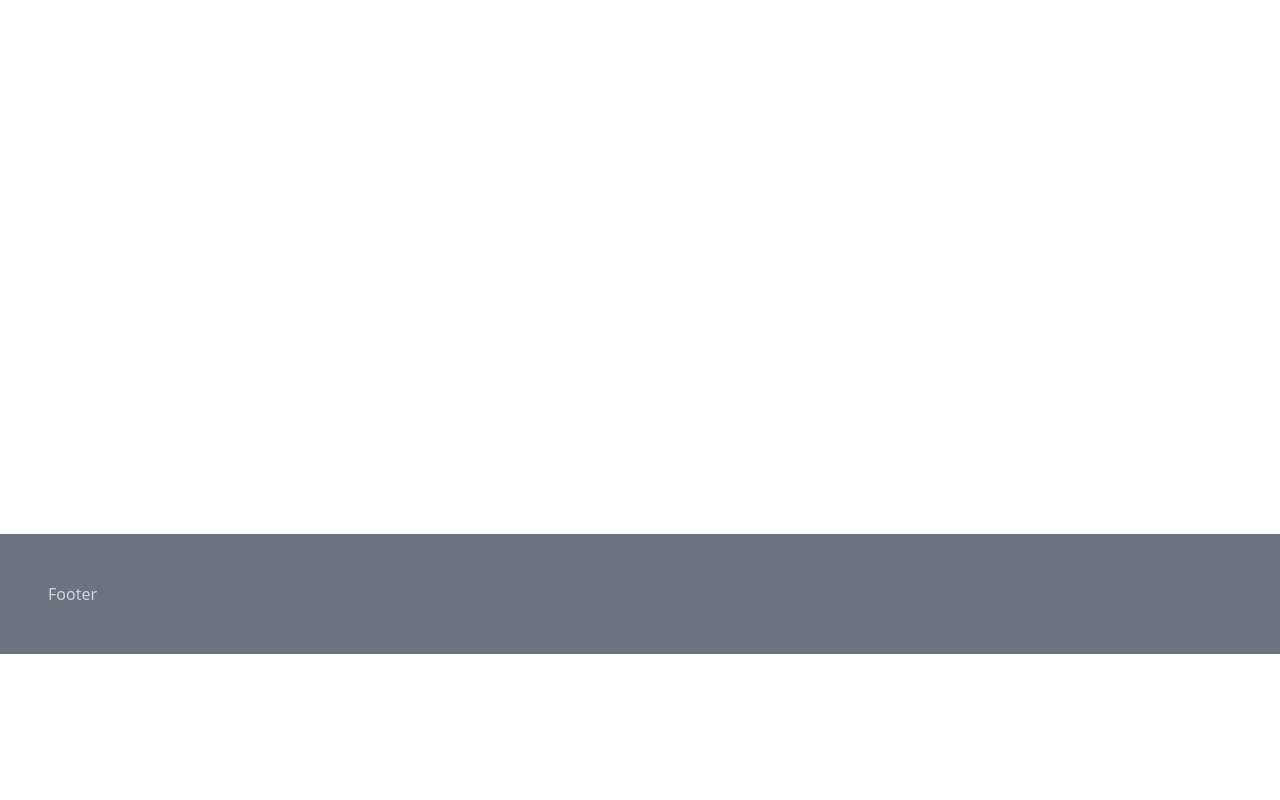
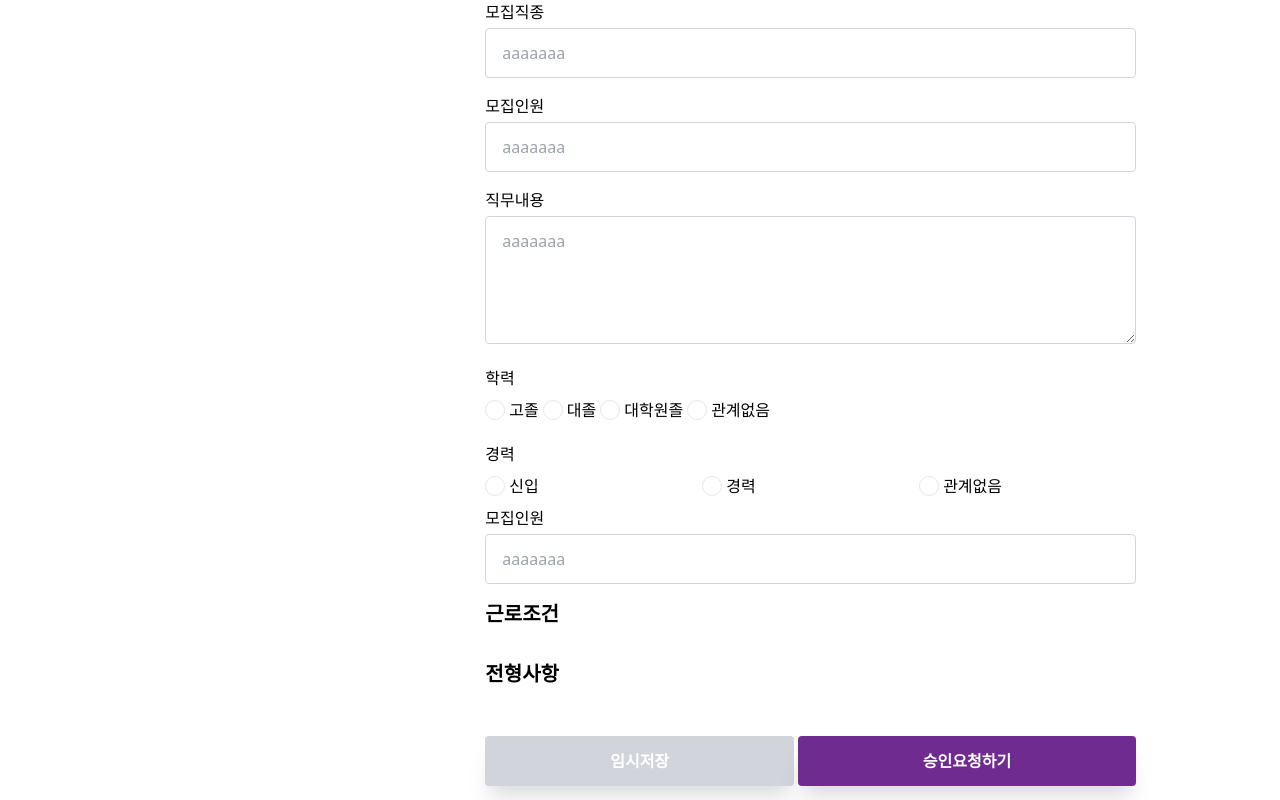
Before and after one commit to bleuuue/mapo-employment-support-center, a React (Create React App) app: page /recruit/create in a window 1280 px wide. Shown: the part 600-1400 px from the top of the page. Before the commit the page ends 1254 px from the top, so only its background shows below. Built offline with nearby package versions, Linux system fonts and the light colour scheme; the HTML template or start-up script is replaced by a standard one.

Commit message:
login form css

```diff
--- a/src/App.tsx
+++ b/src/App.tsx
@@ -1,5 +1,6 @@
 import { FC } from 'react';
 import { BrowserRouter as Router, Route, Switch } from 'react-router-dom';
+import CreatePost from './components/common/recruit/CreatePost';
 import Layout from './components/Layout';
 import Main from './pages/main';
 import Recruitment from './pages/recruitment';
@@ -10,7 +11,8 @@ const App: FC = () => {
       <Layout>
         <Switch>
           <Route exact path="/" component={Main} />
-          <Route path="/recruit" component={Recruitment} />
+          <Route exact path="/recruit" component={Recruitment} />
+          <Route path="/recruit/create" component={CreatePost} />
         </Switch>
       </Layout>
     </Router>
--- a/src/components/common/header.tsx
+++ b/src/components/common/header.tsx
@@ -1,5 +1,5 @@
 import { FC, useState } from 'react';
-import { Route, NavLink } from 'react-router-dom';
+import { NavLink } from 'react-router-dom';
 
 const Header: FC = () => {
   return (
@@ -12,12 +12,12 @@ const Header: FC = () => {
             </a>
           </div>
           <nav className="hidden lg:block space-x-8 font-bold">
-            <a href="#" className="whitespace-nowrap">
+            <NavLink to="/public" className="whitespace-nowrap">
               공공채용
-            </a>
-            <a href="#" className="whitespace-nowrap">
+            </NavLink>
+            <NavLink to="/general" className="whitespace-nowrap">
               일반채용
-            </a>
+            </NavLink>
             <NavLink
               activeClassName="is-active"
               to="/recruit"
--- /dev/null
+++ b/src/components/common/recruit/CreatePost.tsx
@@ -0,0 +1,152 @@
+import { FC } from 'react';
+import { NavLink } from 'react-router-dom';
+
+const CreatePost: FC = () => {
+  return (
+    <div className="container-recruit px-4 pb-12">
+      <div className="layout-side">
+        <div className="sidebar">
+          <div className="py-8">
+            <h2 className="flex justify-between text-3xl font-bold">
+              채용 관리
+            </h2>
+          </div>
+          <div>
+            <ul className="list-menu">
+              <li className="li-recruit">
+                <NavLink
+                  to="/recruit/create"
+                  className="a-li-recruit"
+                  activeClassName="is-active-recruit"
+                >
+                  채용 공고 만들기
+                </NavLink>
+              </li>
+              <li className="li-recruit">
+                <a href="#" className="a-li-recruit">
+                  채용 공고 리스트
+                </a>
+              </li>
+            </ul>
+          </div>
+        </div>
+        <div className="content">
+          <div>
+            <form>
+              <div>
+                <div className="mb-8">
+                  <h5 className="font-bold text-xl">구인사항</h5>
+                </div>
+                <div className="form-group">
+                  <label className="label-recruit">채용제목</label>
+                  <div>
+                    <input className="input-recruit" placeholder="aaaaaaa" />
+                  </div>
+                </div>
+                <div className="form-group">
+                  <label className="label-recruit">모집직종</label>
+                  <div>
+                    <input className="input-recruit" placeholder="aaaaaaa" />
+                  </div>
+                </div>
+                <div className="form-group">
+                  <label className="label-recruit">모집인원</label>
+                  <div>
+                    <input className="input-recruit" placeholder="aaaaaaa" />
+                  </div>
+                </div>
+                <div className="form-group">
+                  <label className="label-recruit">직무내용</label>
+                  <div>
+                    <textarea
+                      className="textarea-recruit"
+                      placeholder="aaaaaaa"
+                    />
+                  </div>
+                </div>
+                <div className="form-group">
+                  <label className="label-recruit">학력</label>
+                  <div className="my-1">
+                    <label className="inline-flex items-center">
+                      <input type="radio" className="form-radio" />
+                      <span className="mx-1">고졸</span>
+                    </label>
+                    <label className="inline-flex items-center">
+                      <input type="radio" className="form-radio" />
+                      <span className="mx-1">대졸</span>
+                    </label>
+                    <label className="inline-flex items-center">
+                      <input type="radio" className="form-radio" />
+                      <span className="mx-1">대학원졸</span>
+                    </label>
+                    <label className="inline-flex items-center">
+                      <input type="radio" className="form-radio" />
+                      <span className="mx-1">관계없음</span>
+                    </label>
+                  </div>
+                </div>
+
+                <div className="form-group">
+                  <label className="label-recruit">경력</label>
+                  <div className="my-1 flex flex-wrap flex-row">
+                    <div className="flex-1 w-1/4">
+                      <label className="inline-flex items-center">
+                        <input type="radio" className="form-radio" />
+                        <span className="mx-1">신입</span>
+                      </label>
+                    </div>
+                    <div className="flex-1 w-1/4">
+                      <label className="inline-flex items-center">
+                        <input type="radio" className="form-radio" />
+                        <span className="mx-1">경력</span>
+                      </label>
+                    </div>
+                    <div className="flex-1 w-1/4">
+                      <label className="inline-flex items-center">
+                        <input type="radio" className="form-radio" />
+                        <span className="mx-1">관계없음</span>
+                      </label>
+                    </div>
+                  </div>
+                  <div className="form-group">
+                    <label className="label-recruit">모집인원</label>
+                    <div>
+                      <input className="input-recruit" placeholder="aaaaaaa" />
+                    </div>
+                  </div>
+                </div>
+              </div>
+
+              <div>
+                <div className="mb-8">
+                  <h5 className="font-bold text-xl">근로조건</h5>
+                </div>
+              </div>
+
+              <div>
+                <div className="mb-8">
+                  <h5 className="font-bold text-xl">전형사항</h5>
+                </div>
+              </div>
+              <div className="pt-4 pb-20 lg:pt-4 lg:pb-4 my-4 bottom-0 left-0 right-0 z-0">
+                <div className="flex flex-wrap flex-row">
+                  <button className="flex-auto w-auto mr-1 btn btn-lg-three text-white bg-gray-300 shadow-xl">
+                    임시저장
+                  </button>
+                  <button
+                    type="submit"
+                    className="flex-auto btn btn-lg-two w-auto text-white shadow-xl"
+                  >
+                    승인요청하기
+                  </button>
+                </div>
+              </div>
+            </form>
+          </div>
+        </div>
+      </div>
+    </div>
+  );
+};
+
+export default CreatePost;
--- a/src/index.css
+++ b/src/index.css
@@ -53,6 +53,57 @@
   background-color: #f2f2f2;
 }
 
+.form-group {
+  @apply relative mb-4;
+}
+
+.label-recruit {
+  display: inline-block;
+  margin-bottom: 0.25rem;
+}
+
+.input-recruit {
+  @apply py-3 px-4 appearance-none border rounded border-gray-300 text-gray-500 w-full;
+}
+
+.textarea-recruit {
+  @apply py-3 px-4 appearance-none border rounded border-gray-300 text-gray-500 w-full h-32;
+}
+
+.form-radio {
+  @apply appearance-none inline-block align-middle bg-origin-border select-none flex-shrink-0 rounded-full h-5 w-5 border bg-white;
+
+  color: #6f2b90;
+}
+
+.form-radio:focus {
+  outline: none;
+  box-shadow: 0 0 0 3px rgb(66 153 225 / 50%);
+  border-color: #63b3ed;
+}
+
+.btn {
+  display: block;
+  text-align: center;
+  padding-top: 0.75rem;
+  padding-bottom: 0.75rem;
+  margin-left: auto;
+  cursor: pointer;
+}
+
+.btn-lg-three {
+  border-radius: 0.25rem;
+  font-weight: 700;
+  min-height: 3.125rem;
+}
+
+.btn-lg-two {
+  border-radius: 0.25rem;
+  font-weight: 700;
+  min-height: 3.125rem;
+  background-color: #6f2b90;
+}
+
 @media (min-width: 640px) {
   .sidebar {
     width: 25%;
```
